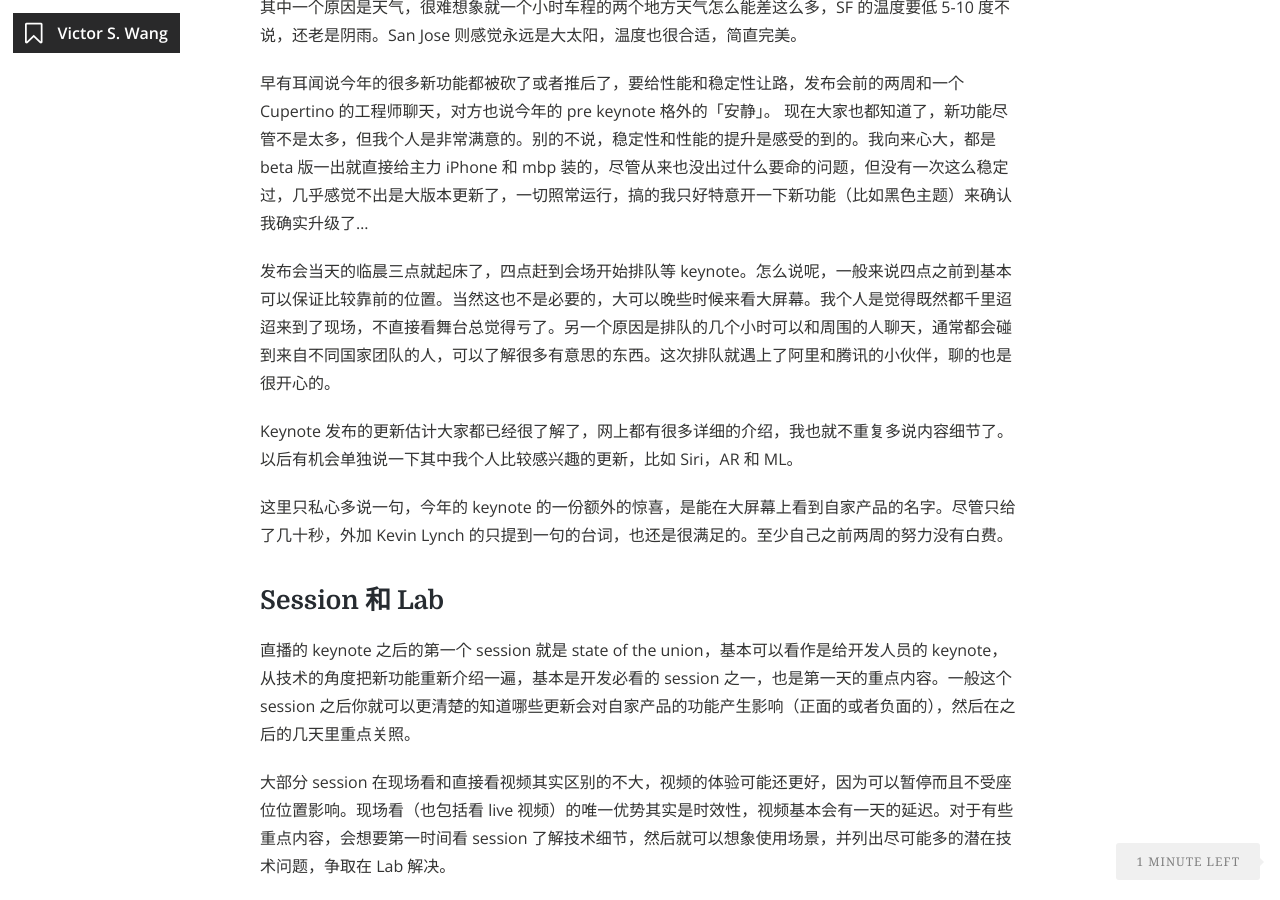
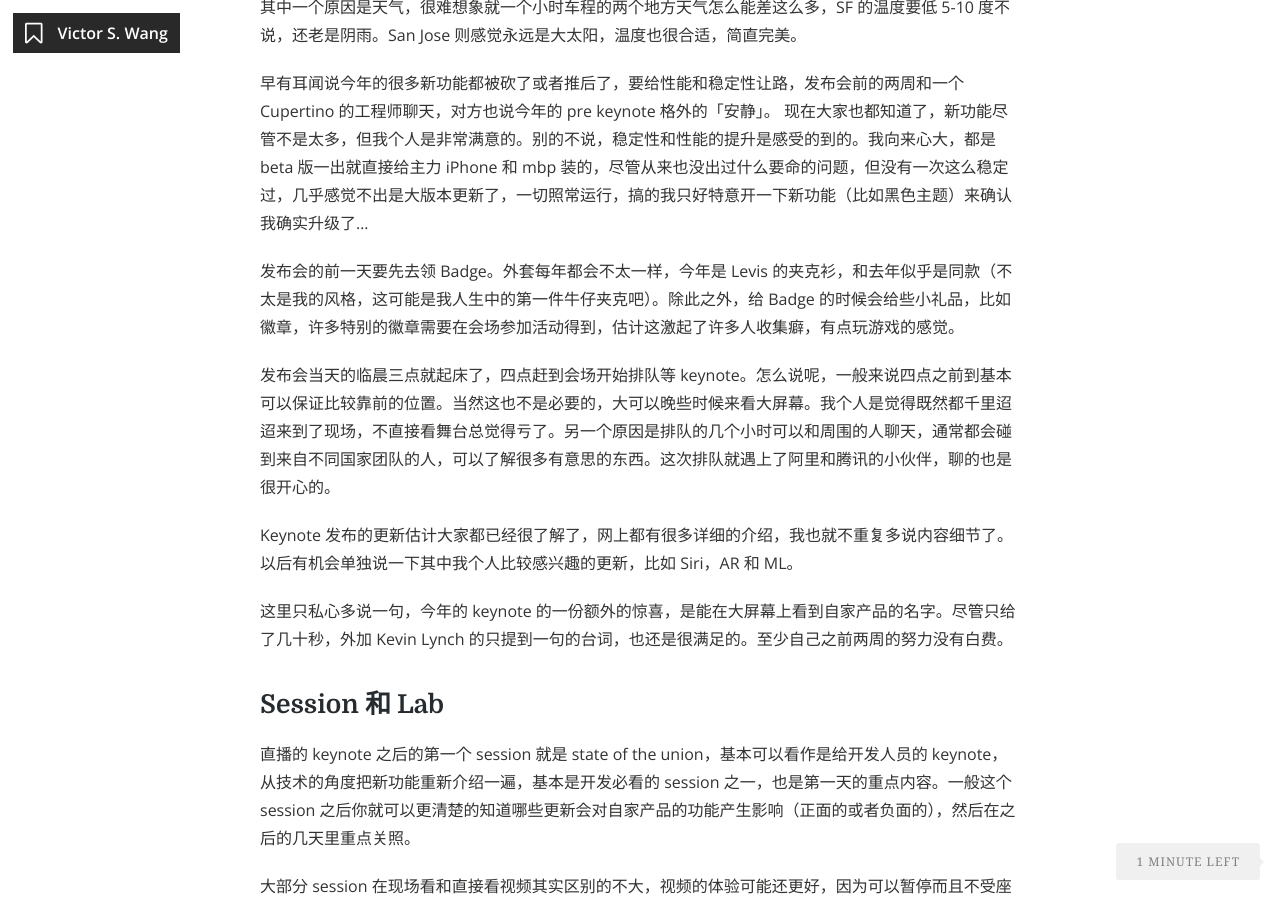
Before and after one commit to wangshengjia/wangshengjia.github.io, a Jekyll site: the page built from _posts/2018-06-16-wwdc-2018-notes-and-experiences-sharing.md, in a window 1280 px wide and 900 px high, scrolled down 354 px. Built offline with Jekyll 4.4.1, drawn with Linux system fonts in a browser that asks for light colours; nearby versions of some CDN libraries; our own code applies the rules of GitHub Pages for plain Markdown files.

Commit message:
Update 2018-06-16-wwdc-2018-notes-and-experiences-sharing.md

```diff
--- a/_posts/2018-06-16-wwdc-2018-notes-and-experiences-sharing.md
+++ b/_posts/2018-06-16-wwdc-2018-notes-and-experiences-sharing.md
@@ -3,6 +3,10 @@
 又是一年的 WWDC，上次去还是在2016年，主场地在SF而不是San Jose。总体感觉这次的体验好了不少。其中一个原因是天气，很难想象就一个小时车程的两个地方天气怎么能差这么多，SF 的温度要低 5-10 度不说，还老是阴雨。San Jose 则感觉永远是大太阳，温度也很合适，简直完美。
 
 早有耳闻说今年的很多新功能都被砍了或者推后了，要给性能和稳定性让路，发布会前的两周和一个 Cupertino 的工程师聊天，对方也说今年的 pre keynote 格外的「安静」。 现在大家也都知道了，新功能尽管不是太多，但我个人是非常满意的。别的不说，稳定性和性能的提升是感受的到的。我向来心大，都是 beta 版一出就直接给主力 iPhone 和 mbp 装的，尽管从来也没出过什么要命的问题，但没有一次这么稳定过，几乎感觉不出是大版本更新了，一切照常运行，搞的我只好特意开一下新功能（比如黑色主题）来确认我确实升级了…
+
+<!--more-->
+
+发布会的前一天要先去领 Badge。外套每年都会不太一样，今年是 Levis 的夹克衫，和去年似乎是同款（不太是我的风格，这可能是我人生中的第一件牛仔夹克吧）。除此之外，给 Badge 的时候会给些小礼品，比如徽章，许多特别的徽章需要在会场参加活动得到，估计这激起了许多人收集癖，有点玩游戏的感觉。
 
 发布会当天的临晨三点就起床了，四点赶到会场开始排队等 keynote。怎么说呢，一般来说四点之前到基本可以保证比较靠前的位置。当然这也不是必要的，大可以晚些时候来看大屏幕。我个人是觉得既然都千里迢迢来到了现场，不直接看舞台总觉得亏了。另一个原因是排队的几个小时可以和周围的人聊天，通常都会碰到来自不同国家团队的人，可以了解很多有意思的东西。这次排队就遇上了阿里和腾讯的小伙伴，聊的也是很开心的。
 
```
